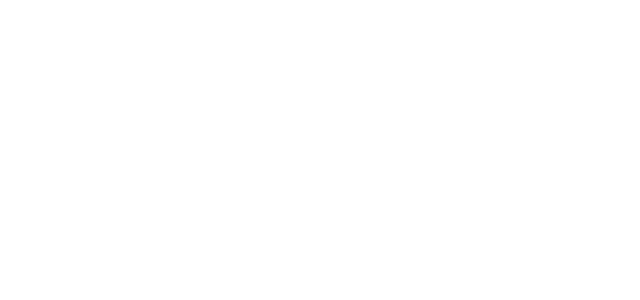
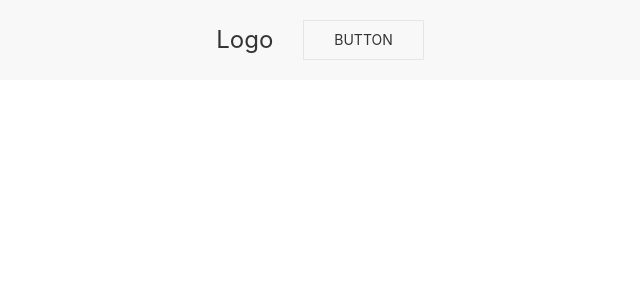
Before and after one commit to nicola-saladino/progetto-scrum, a React (Create React App) app: page / in a window 1280 px wide. Shown: the top 300 px of the page, without its empty margins (320-960 px from the left). Built offline with nearby package versions, Linux system fonts and the light colour scheme.

Commit message:
creazione componente header

```diff
--- a/package.json
+++ b/package.json
@@ -9,6 +9,7 @@
     "react": "^18.2.0",
     "react-dom": "^18.2.0",
     "react-scripts": "5.0.1",
+    "uikit": "^3.16.17",
     "web-vitals": "^2.1.4"
   },
   "scripts": {
--- a/public/index.html
+++ b/public/index.html
@@ -24,6 +24,8 @@
       work correctly both with client-side routing and a non-root public URL.
       Learn how to configure a non-root public URL by running `npm run build`.
     -->
+    <link rel="stylesheet" href="https://cdn.jsdelivr.net/npm/uikit@3.16.17/dist/css/uikit.min.css" />
+
     <title>React App</title>
   </head>
   <body>
@@ -39,5 +41,7 @@
       To begin the development, run `npm start` or `yarn start`.
       To create a production bundle, use `npm run build` or `yarn build`.
     -->
+    <script src="https://cdn.jsdelivr.net/npm/uikit@3.16.17/dist/js/uikit.min.js"></script>
+<script src="https://cdn.jsdelivr.net/npm/uikit@3.16.17/dist/js/uikit-icons.min.js"></script>
   </body>
 </html>
--- a/src/App.js
+++ b/src/App.js
@@ -1,8 +1,11 @@
 import './App.css';
+import Header from './components/Header';
 
 function App() {
   return (
     <div className="App">
+
+      <Header/>
 
     </div>
   );
--- /dev/null
+++ b/src/components/Header.jsx
@@ -0,0 +1,22 @@
+import React from 'react';
+
+function Header() {
+  return (
+    <div>
+      <nav className="uk-navbar-container">
+        <div className="uk-container">
+          <div className="uk-navbar">
+            <div className="uk-flex uk-navbar-center">
+              <a className="uk-navbar-item uk-logo" href="#">Logo</a>
+              <div className="uk-margin-left uk-margin-auto-left">
+                <button className="uk-button uk-button-default">Button</button>
+              </div>
+            </div>
+          </div>
+        </div>
+      </nav>
+    </div>
+  );
+}
+
+export default Header;
```
Also changed, not shown: 1 other file (tests, documents, lock files or other folders).
